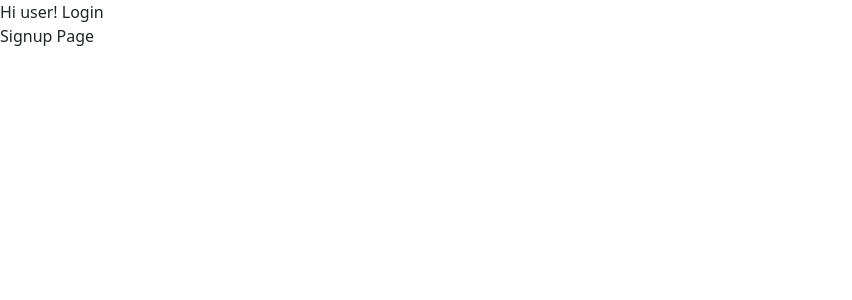
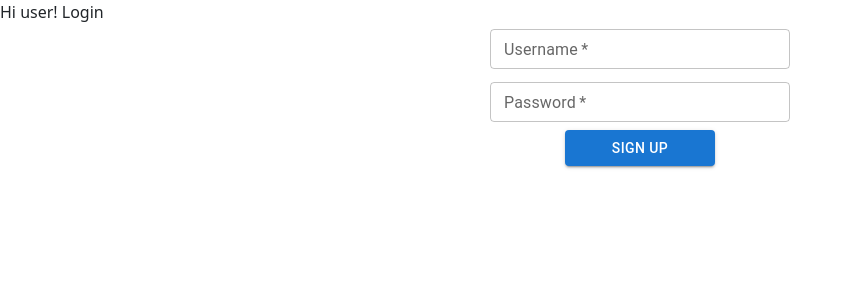
Before and after one commit to ronenbadalov/InternetTechFinalProject, a React (Create React App) app in the folder frontend/: page /signup in a window 1280 px wide. Shown: the top 300 px of the page, without its empty margins (0-852 px from the left). Built offline with nearby package versions, Linux system fonts and the light colour scheme.

Commit message:
added basic signup and login form

```diff
--- a/frontend/src/App.scss
+++ b/frontend/src/App.scss
@@ -0,0 +1,18 @@
+html,
+#root,
+body,
+.App {
+  height: 100%;
+}
+.signupContainer {
+  display: flex;
+  flex-direction: row;
+  height: 100%;
+}
+
+.form {
+  display: flex;
+  flex-direction: column;
+  width: 300px;
+  margin: auto;
+}
--- a/frontend/src/pages/Login.js
+++ b/frontend/src/pages/Login.js
@@ -1,7 +1,78 @@
-import React from "react";
+import React, { useRef, useState } from "react";
+import TextField from "@mui/material/TextField";
+import { Button } from "@mui/material";
+const Login = () => {
+  const [isUsernameError, setIsUsernameError] = useState(false);
+  const [isPasswordError, setIsPasswordError] = useState(false);
+  const [username, setUsername] = useState(null);
+  const [password, setPassword] = useState(null);
 
-const Login = () => {
-  return <div>Login Page</div>;
+  const usernameValidityHandler = (e) => {
+    if (e.target.value.length < 6) {
+      setIsUsernameError(true);
+    } else {
+      setIsUsernameError(false);
+    }
+  };
+  const passwordValidityHandler = (e) => {
+    if (e.target.value.length < 6) {
+      setIsPasswordError(true);
+    } else {
+      setIsPasswordError(false);
+    }
+  };
+
+  const submitFormHandler = (e) => {
+    e.preventDefault();
+    console.log(username);
+    console.log(password);
+  };
+
+  return (
+    <div>
+      <form className="form" onSubmit={submitFormHandler}>
+        <TextField
+          error={isUsernameError}
+          label="Username"
+          variant="outlined"
+          sx={{ margin: "0.3rem 0" }}
+          onBlur={usernameValidityHandler}
+          helperText={
+            isUsernameError
+              ? `Username must contain more than 6 characters`
+              : ""
+          }
+          size="small"
+          onChange={(e) => setUsername(e.target.value)}
+          required
+        />
+        <TextField
+          error={isPasswordError}
+          label="Password"
+          type="password"
+          autoComplete="current-password"
+          variant="outlined"
+          sx={{ margin: "0.5rem 0" }}
+          onBlur={passwordValidityHandler}
+          helperText={
+            isPasswordError
+              ? `Password must contain more than 6 characters`
+              : ""
+          }
+          onChange={(e) => setPassword(e.target.value)}
+          size="small"
+          required
+        />
+        <Button
+          sx={{ margin: "auto", width: "150px" }}
+          variant="contained"
+          type="submit"
+        >
+          Login
+        </Button>
+      </form>
+    </div>
+  );
 };
 
 export default Login;
--- a/frontend/src/pages/Signup.js
+++ b/frontend/src/pages/Signup.js
@@ -1,7 +1,78 @@
-import React from "react";
+import React, { useRef, useState } from "react";
+import TextField from "@mui/material/TextField";
+import { Button } from "@mui/material";
+const Signup = () => {
+  const [isUsernameError, setIsUsernameError] = useState(false);
+  const [isPasswordError, setIsPasswordError] = useState(false);
+  const [username, setUsername] = useState(null);
+  const [password, setPassword] = useState(null);
 
-const Signup = () => {
-  return <div>Signup Page</div>;
+  const usernameValidityHandler = (e) => {
+    if (e.target.value.length < 6) {
+      setIsUsernameError(true);
+    } else {
+      setIsUsernameError(false);
+    }
+  };
+  const passwordValidityHandler = (e) => {
+    if (e.target.value.length < 6) {
+      setIsPasswordError(true);
+    } else {
+      setIsPasswordError(false);
+    }
+  };
+
+  const submitFormHandler = (e) => {
+    e.preventDefault();
+    console.log(username);
+    console.log(password);
+  };
+
+  return (
+    <div>
+      <form className="form" onSubmit={submitFormHandler}>
+        <TextField
+          error={isUsernameError}
+          label="Username"
+          variant="outlined"
+          sx={{ margin: "0.3rem 0" }}
+          onBlur={usernameValidityHandler}
+          helperText={
+            isUsernameError
+              ? `Username must contain more than 6 characters`
+              : ""
+          }
+          size="small"
+          onChange={(e) => setUsername(e.target.value)}
+          required
+        />
+        <TextField
+          error={isPasswordError}
+          label="Password"
+          type="password"
+          autoComplete="current-password"
+          variant="outlined"
+          sx={{ margin: "0.5rem 0" }}
+          onBlur={passwordValidityHandler}
+          helperText={
+            isPasswordError
+              ? `Password must contain more than 6 characters`
+              : ""
+          }
+          onChange={(e) => setPassword(e.target.value)}
+          size="small"
+          required
+        />
+        <Button
+          sx={{ margin: "auto", width: "150px" }}
+          variant="contained"
+          type="submit"
+        >
+          Sign Up
+        </Button>
+      </form>
+    </div>
+  );
 };
 
 export default Signup;
```
